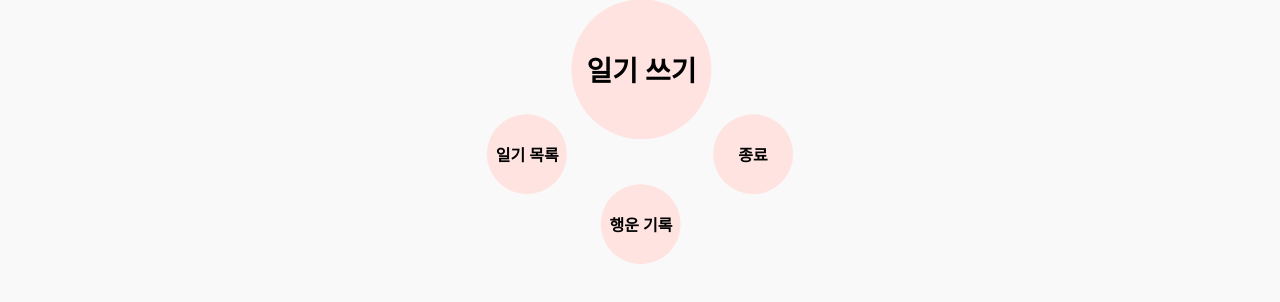
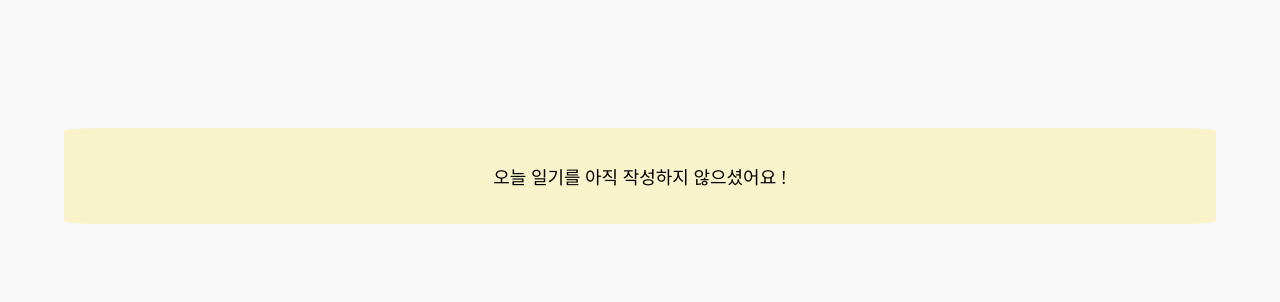
Before and after one commit to ksnd0297/lucky-diary, a Next.js app: page /home/components/HomeButton in a window 1280 px wide. Shown: the top 302 px of the page. Built offline with nearby package versions, Linux system fonts and the light colour scheme; a web font is replaced by a local one.

Commit message:
feat : 하단 및 헤더 버튼 추가 및 수정

```diff
--- a/src/pages/home/components/HomeButton.tsx
+++ b/src/pages/home/components/HomeButton.tsx
@@ -1,71 +1,37 @@
-import { styled } from "styled-components";
+import { styled } from 'styled-components';
 
 function HomeButton() {
 	return (
-    <Con>
 		<Wrapper>
-      <Div
-        width="140px"
-        height="140px"
-        marginTop="40px"
-        marginRight="-40px"
-      >
-        <P fontSize="28px">일기 쓰기</P>
-      </Div>
-      <Div><P>종료</P></Div>
-      <Div><P>일기 목록</P></Div>
-      <Div
-        marginTop="-60px"
-        marginRight="60px"
-      >
-        <P>행운 기록</P>
-      </Div>
+			<Div>오늘 일기를 아직 작성하지 않으셨어요 !</Div>
 		</Wrapper>
-    </Con>
-  )
+	);
 }
 
 export default HomeButton;
 
-const Con = styled.div`
+const Wrapper = styled.div`
+	margin-top: 10%;
+
+	height: 12%;
 	width: 100%;
-  height: 35%;
 
 	display: flex;
 	align-items: center;
 	justify-content: center;
-`
+`;
 
-const Wrapper = styled.div`
+const Div = styled.div`
+	height: 100%;
+	width: 90%;
 
-  display: grid;
-  grid-template-rows: repeat(2, 140px);
-  grid-template-columns: repeat(2, 140px);
-  place-items: center;
-
-  gap: 7%;
-
-  transform: rotate( 45deg );
-`
-
-const Div = styled.div<{width?: string, height?: string, margin?: string, marginTop?: string, marginRight?: string}>`
-  background-color: yellow;
-  width: ${props => props.width || '80px'};
-  height: ${props => props.height || '80px'};
-  border-radius: 50%;
-  margin: ${props => props.margin || '1%'};
+	background-color: #f9f3cc;
 
 	display: flex;
 	align-items: center;
 	justify-content: center;
 
-  margin-top: ${props => props.marginTop};
-  margin-right: ${props => props.marginRight};
-  background-color: #FFE3E1;
-`
+	font-size: 18px;
 
-const P = styled.p<{fontSize?: string}>`
-  transform: rotate( -45deg );
-  font-weight: bold;
-  font-size: ${props => props.fontSize || '16px'};
-`
+	border-radius: 3%;
+`;
```
Also changed, not shown: src/pages/home/components/Header.tsx (added, +36 -0 lines), src/pages/home/index.tsx (+7 -5 lines). Lines whose indentation alone changed are shown as unchanged.
